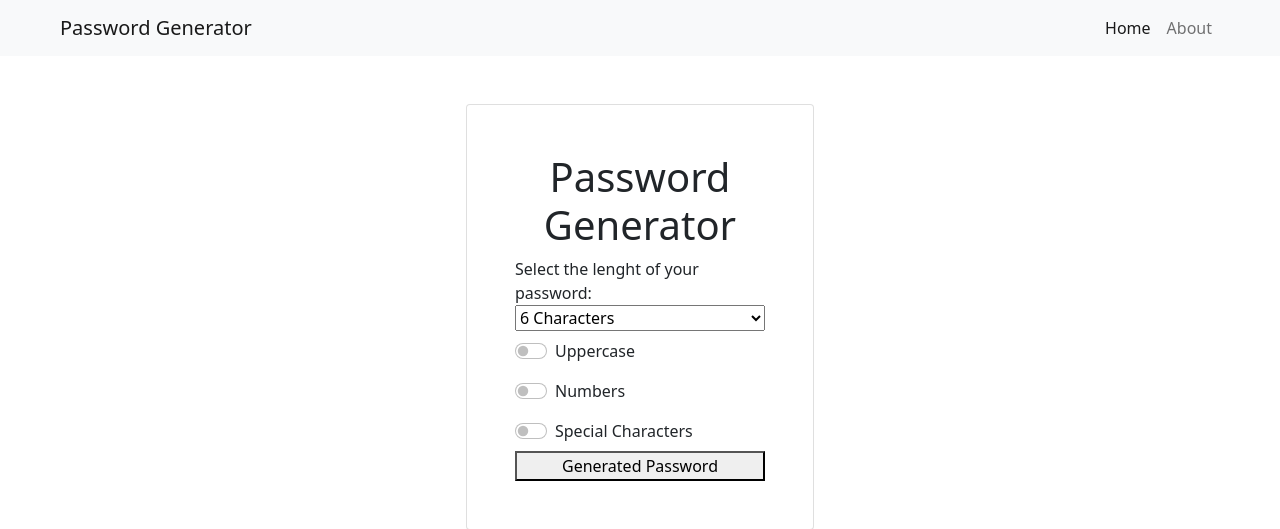
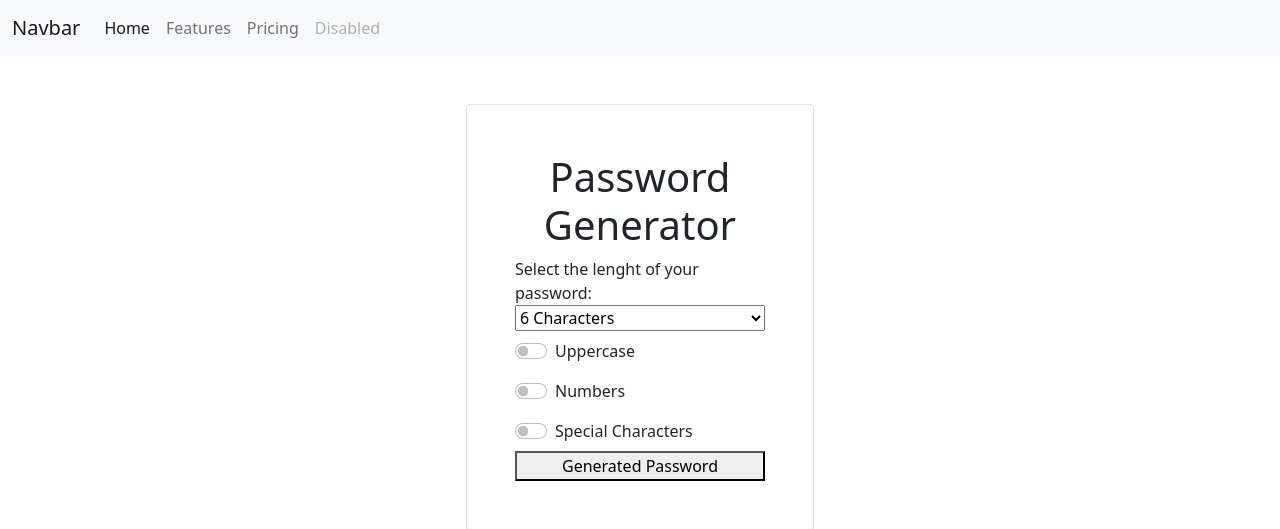
Before and after one commit to CarlosTNT/django-genrator-password, a Django app: template generator/templates/generator/home.html in a window 1280 px wide. Shown: the top 529 px of the page. Run offline with Django 3.2, Linux system fonts and the light colour scheme; the template is opened without the code that fills it, so the values that code supplies are empty.

Commit message:
prueba menu

```diff
--- a/generator/templates/generator/partials/_navbar.html
+++ b/generator/templates/generator/partials/_navbar.html
@@ -1,17 +1,23 @@
 
-  <nav class="navbar navbar-expand-lg navbar-light bg-light px-5">
+  <nav class="navbar navbar-expand-lg navbar-light bg-light">
     <div class="container-fluid">
-      <a class="navbar-brand" href="{% url 'home' %}">Password Generator</a>
+      <a class="navbar-brand" href="#">Navbar</a>
       <button class="navbar-toggler" type="button" data-bs-toggle="collapse" data-bs-target="#navbarNav" aria-controls="navbarNav" aria-expanded="false" aria-label="Toggle navigation">
         <span class="navbar-toggler-icon"></span>
       </button>
       <div class="collapse navbar-collapse" id="navbarNav">
-        <ul class="navbar-nav ms-auto">
+        <ul class="navbar-nav">
           <li class="nav-item">
-            <a class="nav-link active" aria-current="page" href="{% url 'home' %}">Home</a>
+            <a class="nav-link active" aria-current="page" href="#">Home</a>
           </li>
           <li class="nav-item">
-            <a class="nav-link" href="{% url 'about' %}">About</a>
+            <a class="nav-link" href="#">Features</a>
+          </li>
+          <li class="nav-item">
+            <a class="nav-link" href="#">Pricing</a>
+          </li>
+          <li class="nav-item">
+            <a class="nav-link disabled" href="#" tabindex="-1" aria-disabled="true">Disabled</a>
           </li>
         </ul>
       </div>
```
